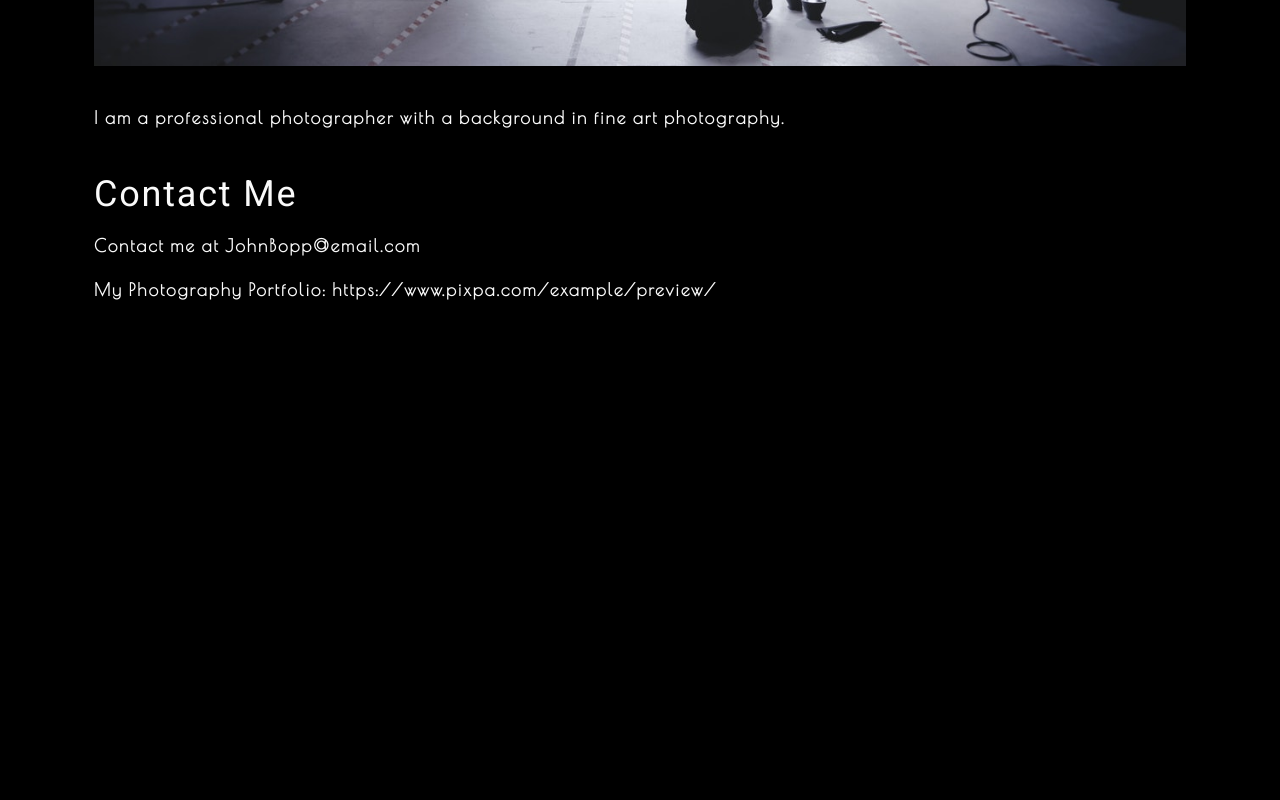
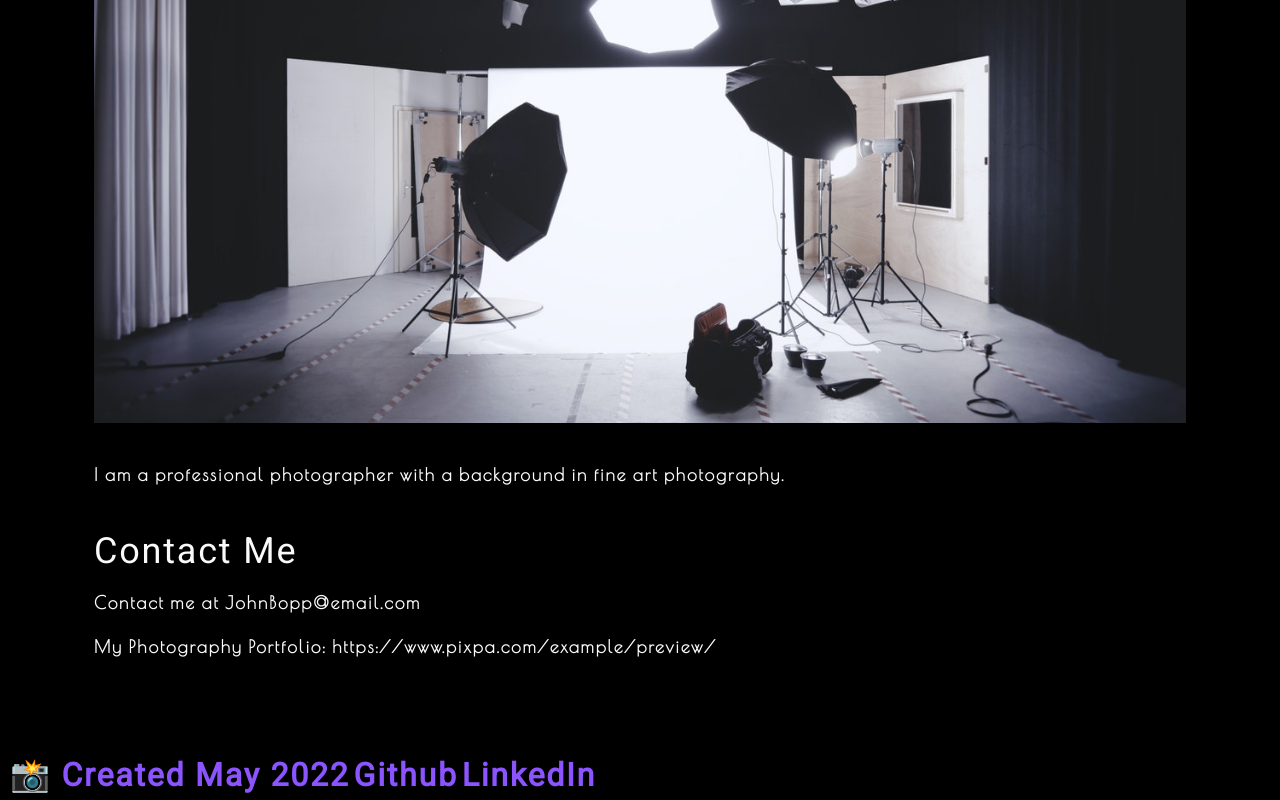
Before and after one commit to scarlinj/photo-port, a React (Create React App) app: page / in a window 1280 px wide. Shown: the part 1215-2015 px from the top of the page. Before the commit the page ends 1608 px from the top, so only its background shows below. Built offline with nearby package versions, Linux system fonts and the light colour scheme.

Commit message:
removed photo portrait import from PhotoList to fix error.  Page loads with errors.  Only static photos show.

```diff
--- a/src/App.js
+++ b/src/App.js
@@ -3,7 +3,8 @@ import Nav from "./components/Nav";
 import About from './components/About';
 import Gallery from './components/Gallery';
 import Contact from './components/Contact';
-
+import PhotoList from './components/PhotoList';
+import Footer from './components/Footer';
 
 // below function returns JSX that represents HTML in JavaScript
 function App() {
@@ -34,7 +35,11 @@ function App() {
         ></Gallery>
         <About></About>
         <Contact></Contact>
+        <PhotoList></PhotoList>
       </main>
+      <footer>
+        <Footer />
+      </footer>
     </div>
   );
 }
--- /dev/null
+++ b/src/components/Footer/index.js
@@ -0,0 +1,24 @@
+import React, { useState } from "react";
+import { capitalizeFirstLetter } from "../../utils/helpers";
+
+function Footer() {
+
+  return (
+    <footer className="flex-row px-1">
+      <h2>
+        <a data-testid="link" href="/">
+          <span role="img" aria-label="camera"> 📸</span> Created May 2022
+        </a>
+        <a href="https://github.com/scarlinj">Github
+        </a>
+
+        <a href="https://www.linkedin.com/in/stephen-carlin-14838b21/">
+          LinkedIn
+        </a>
+
+      </h2>
+    </footer>
+  );
+}
+
+export default Footer;
--- a/src/components/Gallery/index.js
+++ b/src/components/Gallery/index.js
@@ -22,13 +22,13 @@ function Gallery({ currentCategory }) {
       <p>{description}</p>
       {/* pass down the currentCategory.name as a prop into the Photolist component from Gallery */}
       <PhotoList category={currentCategory.name} />
-      {/* <div>
+      <div>
         <img
           src={photo}
           alt='Commercial Example'
           className='img-thumbnail mx-1'
           />
-      </div> */}
+      </div>
       {/* <PhotoList category={currentCategory.name} description={currentCategory.description}/> */}
     </section>
   );
```
Also changed, not shown: src/components/PhotoList/index.js (+6 -3 lines), 1 other file (tests, documents, lock files or other folders).
